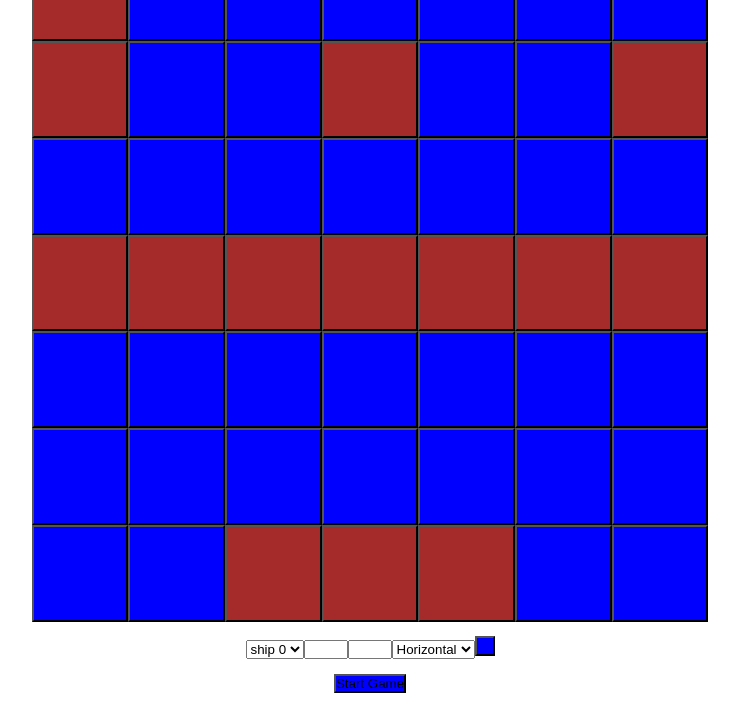
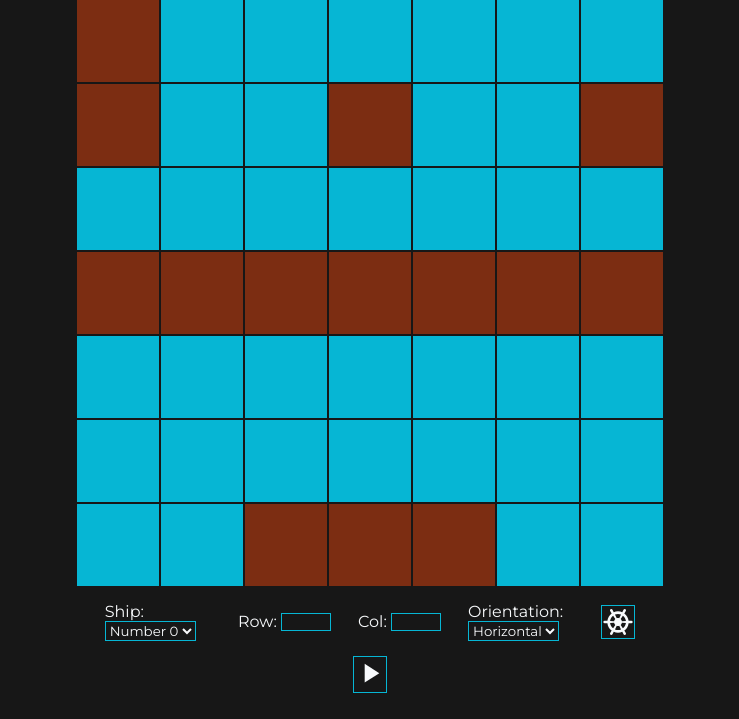
Before and after one commit to LoftyLettuce/odin-battleship, a website built with webpack: page src/template.html in a window 1280 px wide. Shown: the part 81-800 px from the top of the page, without its empty margins (270-1009 px from the left). Built offline with nearby package versions, Linux system fonts and the light colour scheme; a web font is replaced by a local one.

Commit message:
fix: polishing UI

```diff
--- a/src/dom.js
+++ b/src/dom.js
@@ -7,18 +7,24 @@ export const dom = function(){
     let dropDown = document.createElement('select');
     for (let i = 0; i < plr.board.battleships.length; i++){
       const option = document.createElement('option');
-      option.textContent = `ship ${i}`;
+      option.textContent = `Number ${i}`;
       option.value = i;
       dropDown.appendChild(option);
     }
-    input.appendChild(dropDown);
+    let label = document.createElement('label');
+    label.textContent = "Ship:";
+    label.appendChild(dropDown);
+    input.appendChild(label);
     for (let i = 0; i < 2; i++){
       const cordinate = document.createElement('input');
       cordinate.setAttribute('type', 'number');
       cordinate.setAttribute('min', '0');
       cordinate.setAttribute('max', '6');
       cordinate.required = true;
-      input.appendChild(cordinate);
+      label = document.createElement('label');
+      label.textContent = (i == 0)?'Row: ':"Col: ";
+      label.appendChild(cordinate);
+      input.appendChild(label);
     }
     dropDown = document.createElement('select');
     for (let i = 0; i <  2; i++){
@@ -29,10 +35,14 @@ export const dom = function(){
     dropDown.children[0].value = false;
     dropDown.children[1].textContent = 'Vertical';
     dropDown.children[1].value = true;
-    input.appendChild(dropDown);
+    label = document.createElement('label');
+    label.textContent = 'Orientation: ';
+    label.appendChild(dropDown);
+    input.appendChild(label);
     const button = document.createElement('button');
+    button.innerHTML = '<svg xmlns="http://www.w3.org/2000/svg" viewBox="0 0 24 24"><title>ship-wheel</title><path d="M2,11L4.05,11.1C4.3,8.83 5.5,6.85 7.25,5.56L6.13,3.84C5.86,3.36 6,2.75 6.5,2.47C7,2.2 7.59,2.36 7.87,2.84L8.8,4.66C9.78,4.24 10.86,4 12,4C13.14,4 14.22,4.24 15.2,4.66L16.13,2.84C16.41,2.36 17,2.2 17.5,2.47C18,2.75 18.14,3.36 17.87,3.84L16.75,5.56C18.5,6.85 19.7,8.83 19.95,11.1L22,11A1,1 0 0,1 23,12A1,1 0 0,1 22,13L19.95,12.9C19.7,15.17 18.5,17.15 16.75,18.44L17.87,20.16C18.14,20.64 18,21.25 17.5,21.53C17,21.8 16.41,21.64 16.13,21.16L15.2,19.34C14.22,19.76 13.14,20 12,20C10.86,20 9.78,19.76 8.8,19.34L7.87,21.16C7.59,21.64 7,21.8 6.5,21.53C6,21.25 5.86,20.64 6.13,20.16L7.25,18.44C5.5,17.15 4.3,15.17 4.05,12.9L2,13A1,1 0 0,1 1,12A1,1 0 0,1 2,11M9.07,11.35C9.2,10.74 9.53,10.2 10,9.79L8.34,7.25C7.11,8.19 6.27,9.6 6.05,11.2L9.07,11.35M12,9C12.32,9 12.62,9.05 12.9,9.14L14.28,6.45C13.58,6.16 12.81,6 12,6C11.19,6 10.42,6.16 9.72,6.45L11.1,9.14C11.38,9.05 11.68,9 12,9M14.93,11.35L17.95,11.2C17.73,9.6 16.89,8.19 15.66,7.25L14,9.79C14.47,10.2 14.8,10.74 14.93,11.35M14.93,12.65C14.8,13.26 14.47,13.8 14,14.21L15.66,16.75C16.89,15.81 17.73,14.4 17.95,12.8L14.93,12.65M12,15C11.68,15 11.38,14.95 11.09,14.86L9.72,17.55C10.42,17.84 11.19,18 12,18C12.81,18 13.58,17.84 14.28,17.55L12.91,14.86C12.62,14.95 12.32,15 12,15M9.07,12.65L6.05,12.8C6.27,14.4 7.11,15.81 8.34,16.75L10,14.21C9.53,13.8 9.2,13.26 9.07,12.65Z" /></svg>'
     button.addEventListener('click', ()=>{
-      const inputs = Array.from(input.children);
+      const inputs = Array.from(input.querySelectorAll('input, select'));
       if (inputs.every((e)=>e.checkValidity())){
         plr.board.placeShip(plr.board.battleships[inputs[0].value], inputs[1].value, inputs[2].value, JSON.parse(inputs[3].value));
         renderTable(plr, table);
@@ -42,7 +52,6 @@ export const dom = function(){
     return input;
   }
   function createTable(n){
-    const root = document.querySelector('body');
     const board = document.createElement('table');
     for (let i = 0; i < n; i++){
       const row = document.createElement('tr');
--- a/src/game.js
+++ b/src/game.js
@@ -1,9 +1,7 @@
 import { createCurtains } from "./index";
 import { dom } from "./dom";
 export const game = function(){
-  let player;
-  let bot;
-  let tables;
+  let player, bot, tables;
   function innit(plr1, plr2){
     const root = document.querySelector('body');
     const match = document.createElement('div');
@@ -13,7 +11,11 @@ export const game = function(){
     tables = [dom.createTable(7), dom.createTable(7)];
     let plrs = [bot, player];
     for (let i = 0; i < 2; i++){
-      match.appendChild(tables[i]);
+      const h1 = document.createElement('h1');
+      h1.textContent = plrs[1-i].name;
+      const div = document.createElement('div');
+      div.append(h1, tables[i]);
+      match.appendChild(div);
       dom.renderTable(plrs[i], tables[i]);
       dom.connectTable(tables[i]);
     }
@@ -22,7 +24,6 @@ export const game = function(){
     root.appendChild(match);
   }
   function annouce(x){
-    document.body.removeChild(document.body.querySelector('div'));
     document.body.appendChild(createCurtains(x.name));
   }
   function botPlay(){
--- a/src/index.js
+++ b/src/index.js
@@ -5,6 +5,9 @@ import { Human, Bot } from "./player";
 function createHome(){
   const home = document.createElement('div');
   home.classList.add('home');
+  const h1 = document.createElement('h1');
+  h1.textContent = "BATTLESHIP";
+  home.appendChild(h1);
   const table = dom.createTable(7);
   home.appendChild(table);
   let player = new Human('Human');
@@ -12,9 +15,9 @@ function createHome(){
   dom.renderTable(player, table);
   home.appendChild(dom.createInput(player, table));
   const startBtn = document.createElement('button');
-  startBtn.textContent = 'Start Game';
+  startBtn.innerHTML = '<svg xmlns="http://www.w3.org/2000/svg" viewBox="0 0 24 24"><title>play</title><path d="M8,5.14V19.14L19,12.14L8,5.14Z" /></svg>';
   startBtn.addEventListener('click', ()=>{
-    document.body.removeChild(home);
+    document.body.replaceChildren();
     game.innit(player, bot);
   })
   home.appendChild(startBtn);
@@ -27,9 +30,9 @@ export function createCurtains(name){
   h1.textContent = name + ' WIN!!!';
   announcement.appendChild(h1);
   const btn = document.createElement('button');
-  btn.textContent = 'Back to home';
+  btn.innerHTML = '<svg xmlns="http://www.w3.org/2000/svg" viewBox="0 0 24 24"><title>home-circle-outline</title><path d="M11 14H13V17H16V12H18L12 7L6 12H8V17H11V14" /></svg>';
   btn.addEventListener('click', ()=>{
-    document.body.removeChild(document.body.querySelector('div'));
+    document.body.replaceChildren();
     document.body.appendChild(createHome());
   })
   announcement.appendChild(btn);
--- a/src/styles.css
+++ b/src/styles.css
@@ -1,6 +1,23 @@
 *{
   padding: 0;
   margin: 0;
+  color: var(---font-color);
+  font-family: "Montserrat", serif;
+}
+:root{
+  ---ship-color: #7c2d12;
+  ---sea-color: #06b6d4;
+  ---background-color: #171717;
+  ---font-color: #f8fafc;
+  ---miss-color: #fb923c;
+  ---hit-color: #b91c1c;
+}
+svg{
+  fill: var(---font-color);
+  height: 2rem;
+}
+.home, .game, .congrat{
+  background-color: var(---background-color);
 }
 .home{
   height: 100vh;
@@ -17,7 +34,29 @@
   aspect-ratio: 1/1;
 }
 .home>button{
+  border: 1px solid var(---sea-color);
+  background-color: var(---background-color);
   flex: 0;
+}
+.input{
+  display: flex;
+  justify-content: space-between;
+  align-items: center;
+}
+.input>*{
+  max-width: 20%;
+}
+.input input, .input select, .input button{
+  border: 1px solid var(---sea-color);
+  background-color: var(---background-color);
+}
+.input input{
+  padding-left: 1rem;
+}
+.input button{
+  display: flex;
+  justify-content: center;
+  align-items: center;
 }
 .game{
   padding: 1%;
@@ -38,28 +77,38 @@ tr{
   flex: 1 1 0;
   display: flex;
 }
-button{
+table button{
   flex: 1 1 0;
-  background-color: blue;
-  outline: 0.5px black;
+  background-color: var(---sea-color);
   box-sizing: border-box;
+  border: 1px solid var(---background-color);
 }
 .hide .ship{
-  background-color: blue;
+  background-color: var(---sea-color);
 }
 .ship{
-  background-color: brown;
+  background-color: var(---ship-color);
 }
 .checked{
-  background-color: red;
+  background-color: var(---miss-color);
 }
 .ship.checked{
-  background-color: black;
+  background-color: var(---hit-color);
 }
-.input{
-  grid-column: 2;
+.congrat{
+  position: absolute;
+  top: 0;
+  background-color: rgba(0, 0, 0, 0.5);
+  width: 100%;
+  height: 100%;
+  display: flex;
+  flex-direction: column;
+  justify-content: center;
+  align-items: center;
 }
-.input button{
-  width: 20px;
-  height: 20px;
+.congrat button{
+  border: none;
+  padding: 1%;
+  background-color: #171717;
+  opacity: 100%;
 }
--- a/src/template.html
+++ b/src/template.html
@@ -3,6 +3,9 @@
 <head>
   <meta charset="UTF-8">
   <meta name="viewport" content="width=device-width, initial-scale=1.0">
+  <link rel="preconnect" href="https://fonts.googleapis.com">
+  <link rel="preconnect" href="https://fonts.gstatic.com" crossorigin>
+  <link href="https://fonts.googleapis.com/css2?family=Jersey+15&family=Montserrat:ital,wght@0,100..900;1,100..900&family=Offside&display=swap" rel="stylesheet">
   <title>Document</title>
 </head>
 <body>
```
